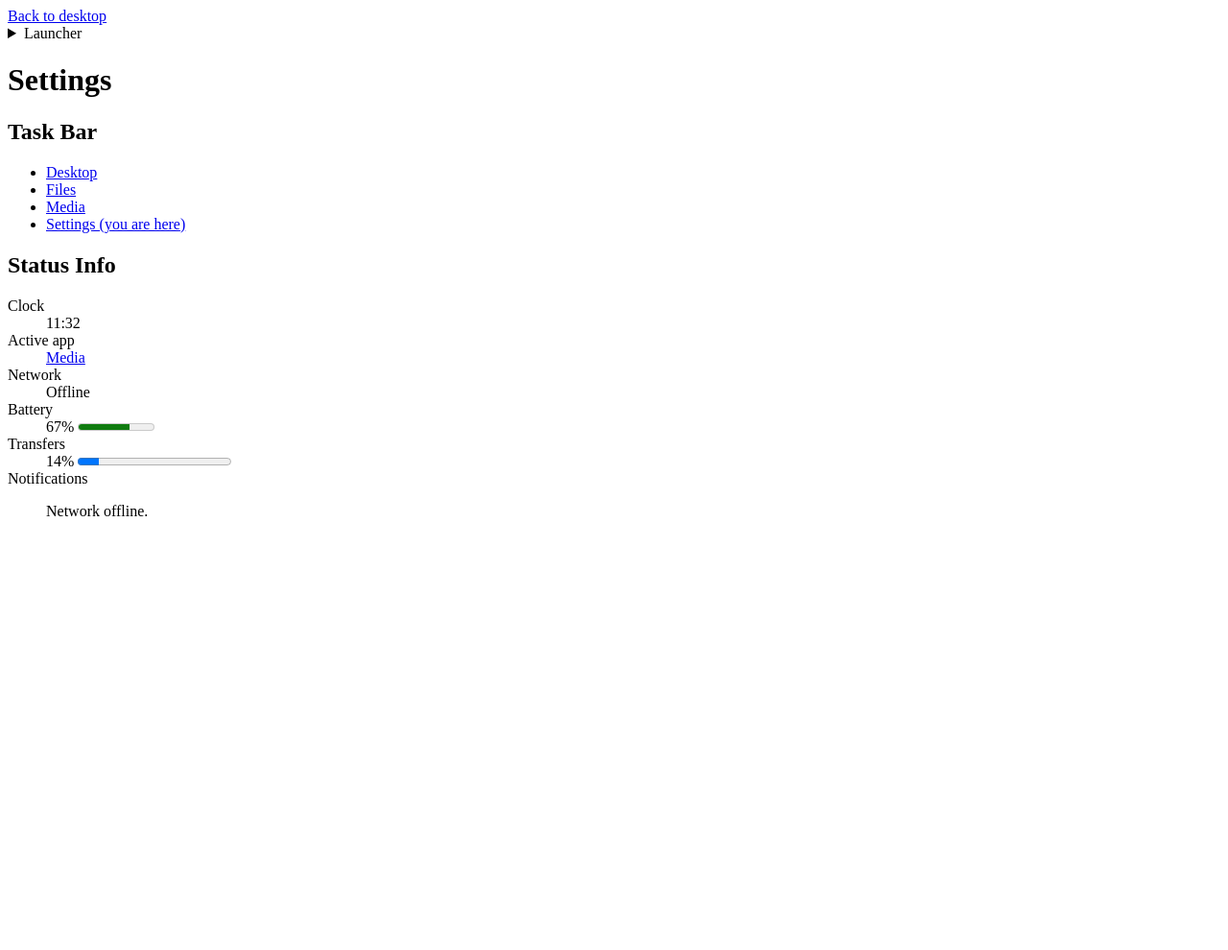
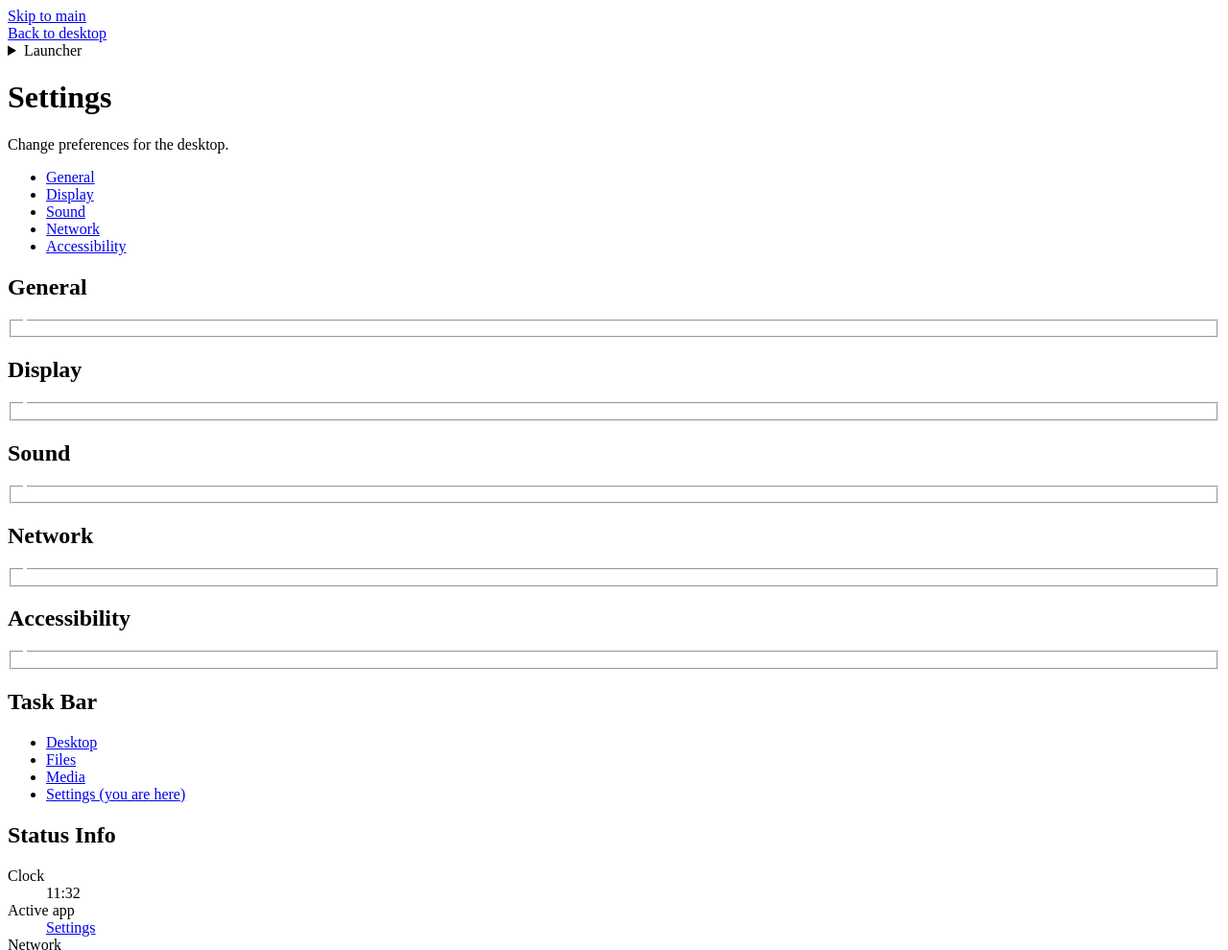
Before and after one commit to murkwr/html-desktop-sim, a plain HTML site: page settings.html in a window 1280 px wide. Shown: the top 990 px of the page at 96% size. Before the commit the page ends 800 px from the top, so only its background shows below. Drawn offline with Linux system fonts and the light colour scheme.

Commit message:
Wrote settings page scaffold, made minor syntax tweaks

```diff
--- a/settings.html
+++ b/settings.html
@@ -6,6 +6,10 @@
     <title>Settings | HTML5 Desktop Sim</title>
 </head>
 <body>
+    <!--SKIP TO MAIN-->
+    <a href="#main">Skip to main</a>
+
+    <!--PERSISTENT LAUNCHER AND QUICK LINKS-->
     <header>
         <a href="./index.html">Back to desktop</a>
         <details>
@@ -34,15 +38,76 @@
     </header>
 
     <!-- SETTINGS MAIN-->
-    <main>
+    <main  id="main">
         <h1>Settings</h1>
+        <p>Change preferences for the desktop.</p>
+
+        <nav aria-label="Settings sections">
+            <ul>
+                <li><a href="#general">General</a></li>
+                <li><a href="#display">Display</a></li>
+                <li><a href="#sound">Sound</a></li>
+                <li><a href="#network">Network</a></li>
+                <li><a href="#accessibility">Accessibility</a></li>
+            </ul>
+        </nav>
+
+        <!--SETTINGS SECTIONS PAGE-LEVEL FORM--->
+        <form>
+            <!--GENERAL-->
+            <section id="general">
+                <h2>General</h2>
+                <fieldset>
+                    <legend></legend>
+                </fieldset>
+            </section>
+
+            <!--DISPLAY-->
+            <section id="display">
+                <h2>Display</h2>
+                <fieldset>
+                    <legend></legend>
+                    <!--TO DO-->
+                </fieldset>
+            </section>
+
+            <!--SOUND-->
+            <section id="sound">
+                <h2>Sound</h2>
+                <fieldset>
+                    <legend></legend>
+                    <!--TO DO-->
+                </fieldset>
+
+            </section>
+
+            <!--NETWORK-->
+            <section id="network">
+                <h2>Network</h2>
+                <fieldset>
+                    <legend></legend>
+                    <!--TO DO-->
+                </fieldset>
+            </section>
+
+            <!--ACCESSIBILITY-->
+            <section id="accessibility">
+                <h2>Accessibility</h2>
+                <fieldset>
+                    <legend></legend>
+                    <!--TO DO-->
+                </fieldset>
+            </section>
+        </form>
+
     </main>
 
+    <!--PERSISTENT STATUS BAR-->
     <footer aria-label="status bar">
         <h2>Task Bar</h2>
         <nav aria-label="task-bar">
             <ul>
-                <li><a href="./boot.html">Desktop</a></li>
+                <li><a href="./index.html">Desktop</a></li>
                 <li><a href="./files.html">Files</a></li>
                 <li><a href="./media.html">Media</a></li>
                 <li><a href="./settings.html" aria-current="page">Settings &#40;you are here&#41;</a></li>
@@ -54,7 +119,7 @@
             <dt>Clock</dt>
             <dd><time datetime="2025-08-09T11:32">11:32</time></dd>
             <dt>Active app</dt>
-            <dd><a href="./media.html">Media</a></dd>
+            <dd><a href="./media.html">Settings</a></dd>
             <dt>Network</dt>
             <dd><data value="offline">Offline</data></dd>
             <dt id="battery-meter-label">Battery</dt>
```
Also changed, not shown: files.html (+10 -4 lines), index.html (+8 -3 lines), media.html (+11 -3 lines), 2 other files.
